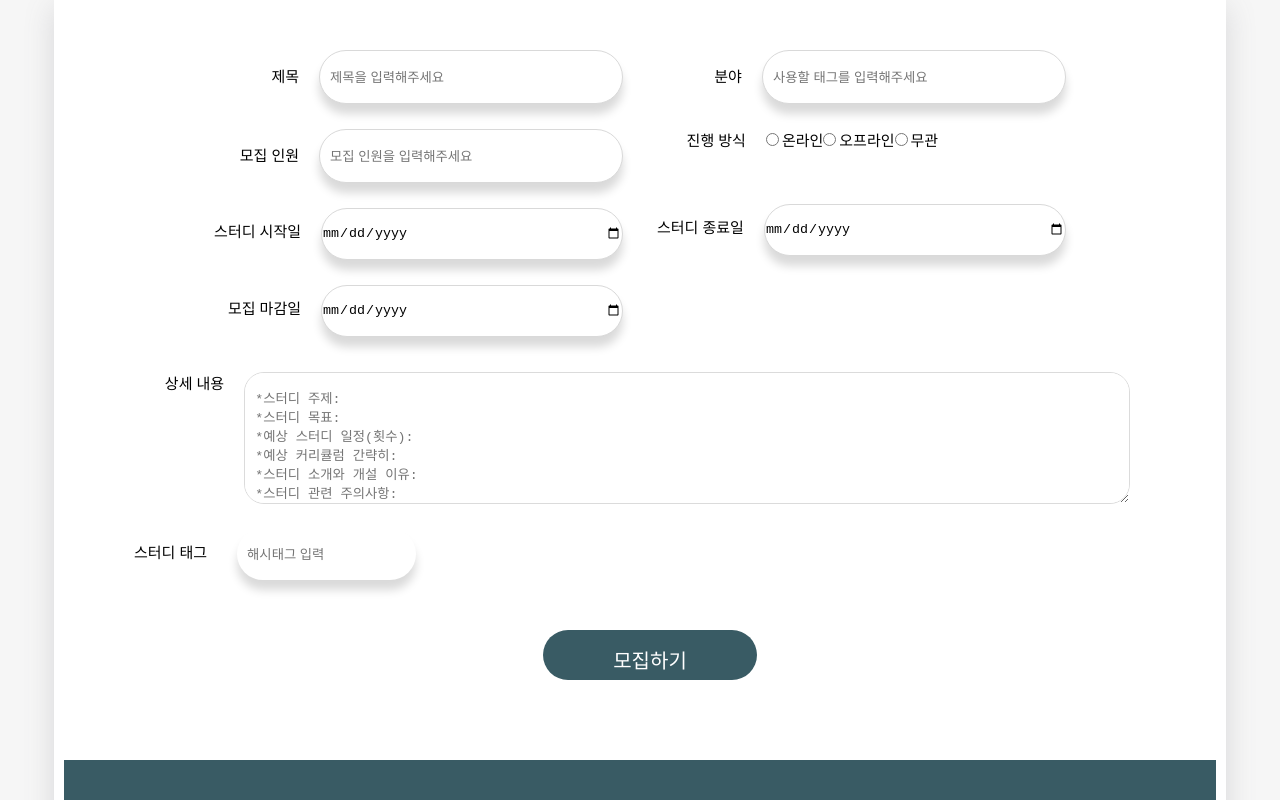
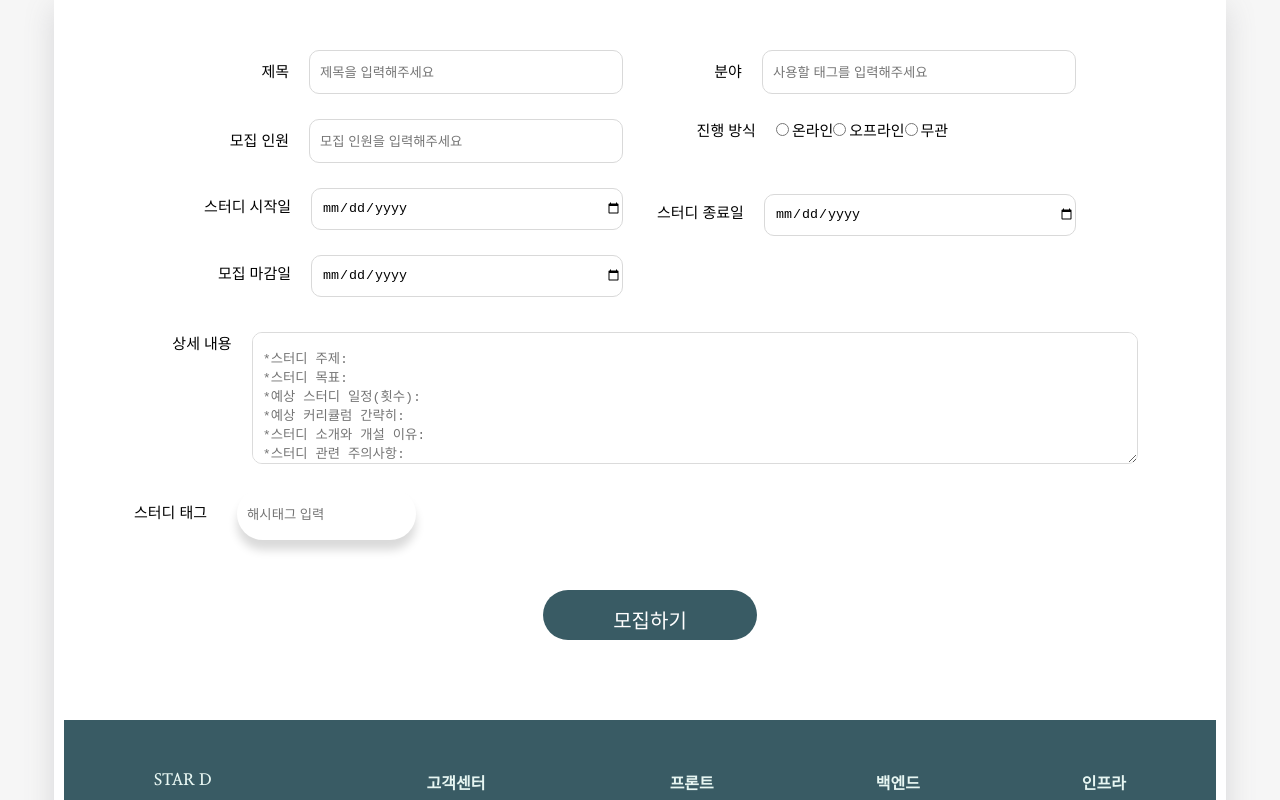
Before and after one commit to Hanium2023-WeB/starD, a React (Create React App) app in the folder src/main/frontend/: page /studyopen in a window 1280 px wide. Shown: the top 800 px of the page. Built offline with nearby package versions, Linux system fonts and the light colour scheme; the HTML template or start-up script is replaced by a standard one; a web font is replaced by a local one.

Commit message:
자잘한거 수정

```diff
--- a/src/main/frontend/src/components/study/Tag.js
+++ b/src/main/frontend/src/components/study/Tag.js
@@ -17,8 +17,8 @@ const Tag = () => {
             const $HashWrapOuter = document.querySelector('.tag_wrapper');
 
             /* enter 키 코드 :13 */
-            if (e.keyCode === 13 && e.target.value.trim() !== '') {
-                console.log('Enter Key 입력됨!', e.target.value);
+            if (e.keyCode === 188 && e.target.value.trim() !== '') {
+                console.log('쉼표 Key 입력됨!', e.target.value);
 
                 // 새로운 해시태그를 생성하고 추가합니다.
                 const newHashTag = '#' + e.target.value;
--- a/src/main/frontend/src/css/study_css/StudyOpenForm.css
+++ b/src/main/frontend/src/css/study_css/StudyOpenForm.css
@@ -32,8 +32,15 @@ html {
     font-size: 15px;
 }
 .study_open_form .inputbox{
-    width:300px;
-    position:inherit;
+    width: 300px;
+    height: 40px;
+    position: inherit;
+    border-radius: 10px;
+    box-shadow: inherit;
+    padding-left:10px;
+}
+.study_open_form .inputbox::placeholder{
+    padding:0;
 }
 .study_open_form .left,
 .study_open_form .right{
@@ -73,13 +80,13 @@ html {
     justify-content: center;
 }
 .study_open_detail span{
-    margin-left: 15px;
+    margin-left: 30px;
     margin-right:20px;
     display: inline-block;
 }
 .study_open_detail textarea {
     border: 1px solid #dbdbdb;
-    border-radius: 20px;
+    border-radius: 10px;
     padding: 15px 10px;
     width: 75%;
     height: 100px;
```
